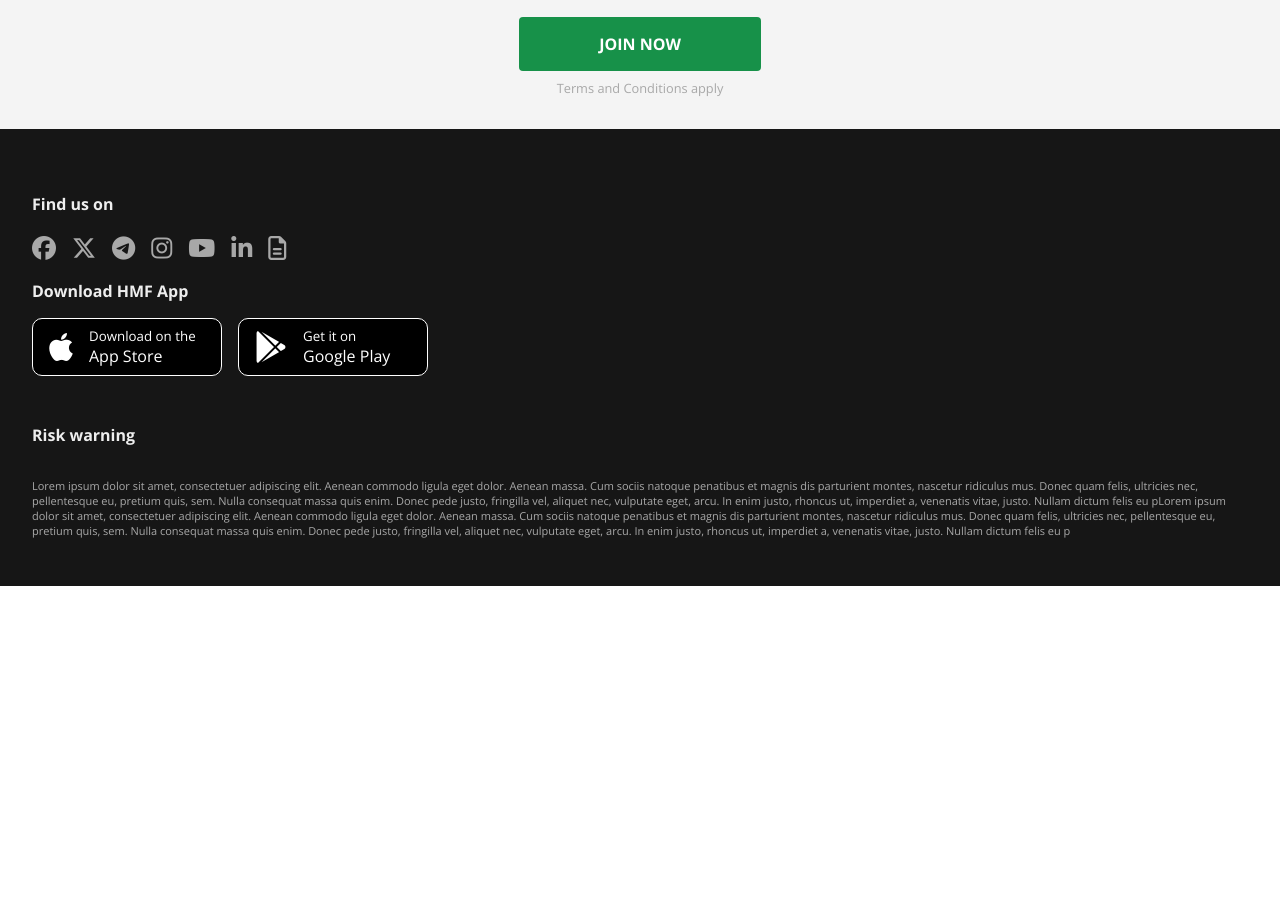
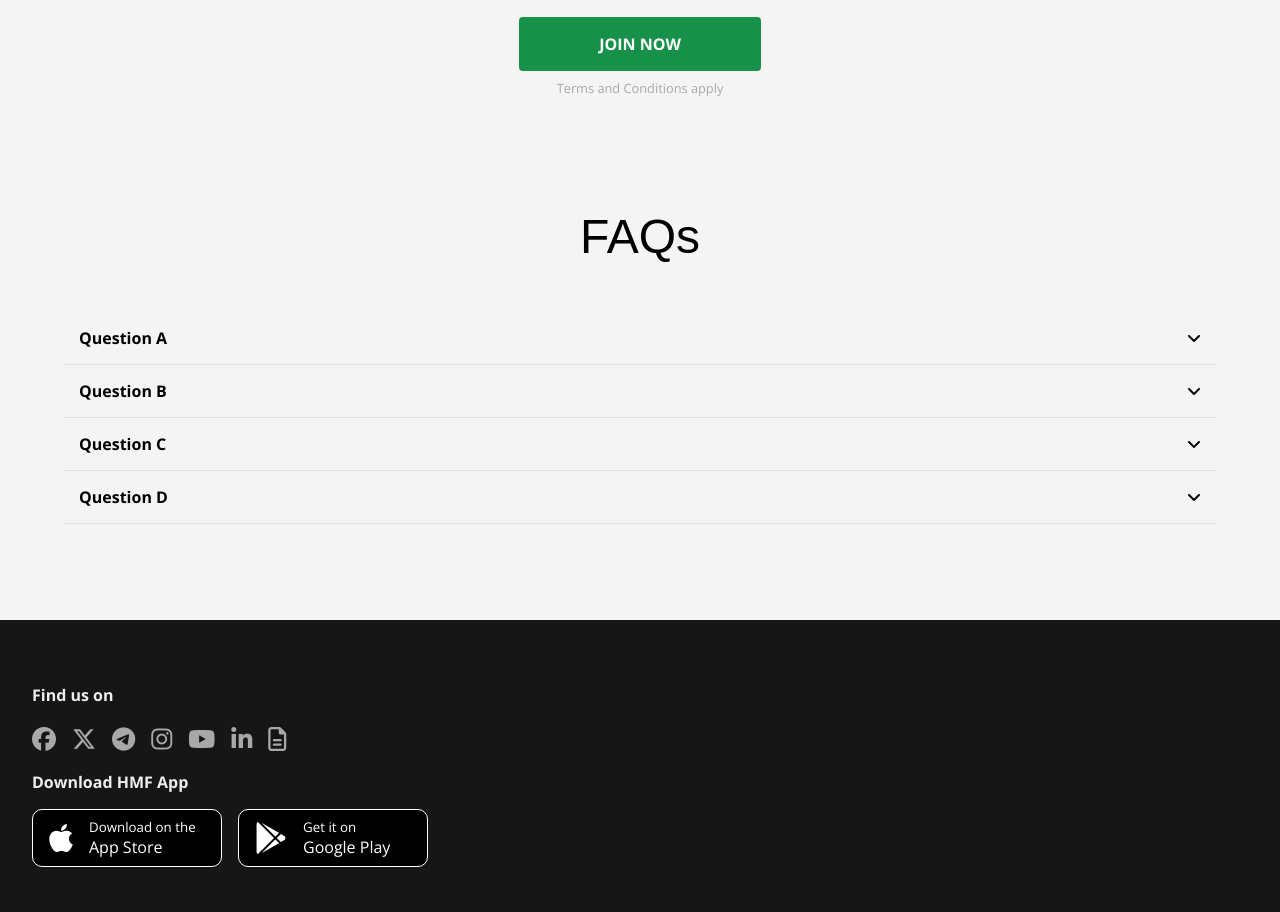
Before and after one commit to wardulinskao/hmf-project, a website built with webpack: page src/template.html in a window 1280 px wide. Shown: the part 4400-5312 px from the top of the page. Before the commit the page ends 4986 px from the top, so only its background shows below. Built offline with nearby package versions, Linux system fonts and the light colour scheme; a web font is replaced by a local one.

Commit message:
feat: add faqs

```diff
--- /dev/null
+++ b/src/js/faq.js
@@ -0,0 +1,13 @@
+export function initFaq() {
+  const faqItems = document.querySelectorAll(".faq__item");
+
+  faqItems.forEach((item) => {
+    console.log(item);
+    item.addEventListener("click", () => {
+      const answer = item.querySelector(".faq__answer");
+      const arrow = item.querySelector(".faq__arrow");
+      answer.classList.toggle("faq__answer--active");
+      arrow.classList.toggle("faq__arrow--active");
+    });
+  });
+}
--- /dev/null
+++ b/src/sass/_faq.scss
@@ -0,0 +1,59 @@
+@use 'variables';
+
+.faq {
+  display: flex;
+  align-items: center;
+  justify-content: center;
+  padding: 2rem;
+  background-color: variables.$color-background-white;
+  flex-direction: column;
+}
+
+.faq__title {
+  font-size: 3rem;
+  padding: 3rem 0;
+  font-family: "Sofia Sans Condensed", sans-serif;
+  font-weight: 400;
+}
+
+.faq__container {
+  display: flex;
+  flex-direction: column;
+  width: 100%;
+  max-width: 1440px;
+  padding: 0 2rem;
+  margin-bottom: 4rem;
+}
+
+.faq__item {
+  border-bottom: 1px solid #ddd;
+  padding: 15px;
+  cursor: pointer;
+  position: relative;
+}
+
+.faq__question {
+  font-weight: bold;
+  display: flex;
+  justify-content: space-between;
+  align-items: center;
+  width: 100%;
+}
+
+.faq__answer {
+  display: none;
+  margin-top: 10px;
+  color: #333;
+}
+
+.faq__answer--active {
+  display: block;
+}
+
+.faq__arrow {
+  transition: transform 0.3s ease;
+}
+
+.faq__arrow--active {
+  transform: rotate(180deg);
+}
--- a/src/sass/main.scss
+++ b/src/sass/main.scss
@@ -4,4 +4,5 @@
 @use 'features';
 @use 'prizes';
 @use 'leaderboard';
+@use 'faq';
 @use 'footer';
--- a/src/script.js
+++ b/src/script.js
@@ -1,8 +1,10 @@
 import "./sass/main.scss";
 import { initMobileMenu } from "./js/mobileMenu";
 import { initRegisterForm } from "./js/register";
+import { initFaq } from "./js/faq";
 
 document.addEventListener("DOMContentLoaded", () => {
   initMobileMenu();
   initRegisterForm();
+  initFaq();
 });
--- a/src/template.html
+++ b/src/template.html
@@ -81,6 +81,7 @@
       </nav>
     </div>
   </header>
+
   <main>
     <section class="hero">
       <h1 class="hero__header"><span class="header__gradient">Lorem ipsum dolor</span>
@@ -281,7 +282,38 @@
       <button type="button" class="leaderboard__button">Join now</button>
       <p class="leaderboard__disclaimer">Terms and Conditions apply</p>
     </section>
+
+    <section class="faq">
+      <h2 class="faq__title">FAQs</h2>
+      <div class="faq__container">
+        <div class="faq__item">
+          <div class="faq__question">
+            Question A <i class="fa-solid fa-angle-down faq__arrow"></i>
+          </div>
+          <div class="faq__answer">Answer A</div>
+        </div>
+        <div class="faq__item">
+          <div class="faq__question">
+            Question B <i class="fa-solid fa-angle-down faq__arrow"></i>
+          </div>
+          <div class="faq__answer">Answer B</div>
+        </div>
+        <div class="faq__item">
+          <div class="faq__question">
+            Question C <i class="fa-solid fa-angle-down faq__arrow"></i>
+          </div>
+          <div class="faq__answer">Answer C</div>
+        </div>
+        <div class="faq__item">
+          <div class="faq__question">
+            Question D <i class="fa-solid fa-angle-down faq__arrow"></i>
+          </div>
+          <div class="faq__answer">Answer D</div>
+        </div>
+      </div>
+    </section>
   </main>
+
   <footer class="footer">
     <div class="footer__container">
       <div class="footer__left">
```
